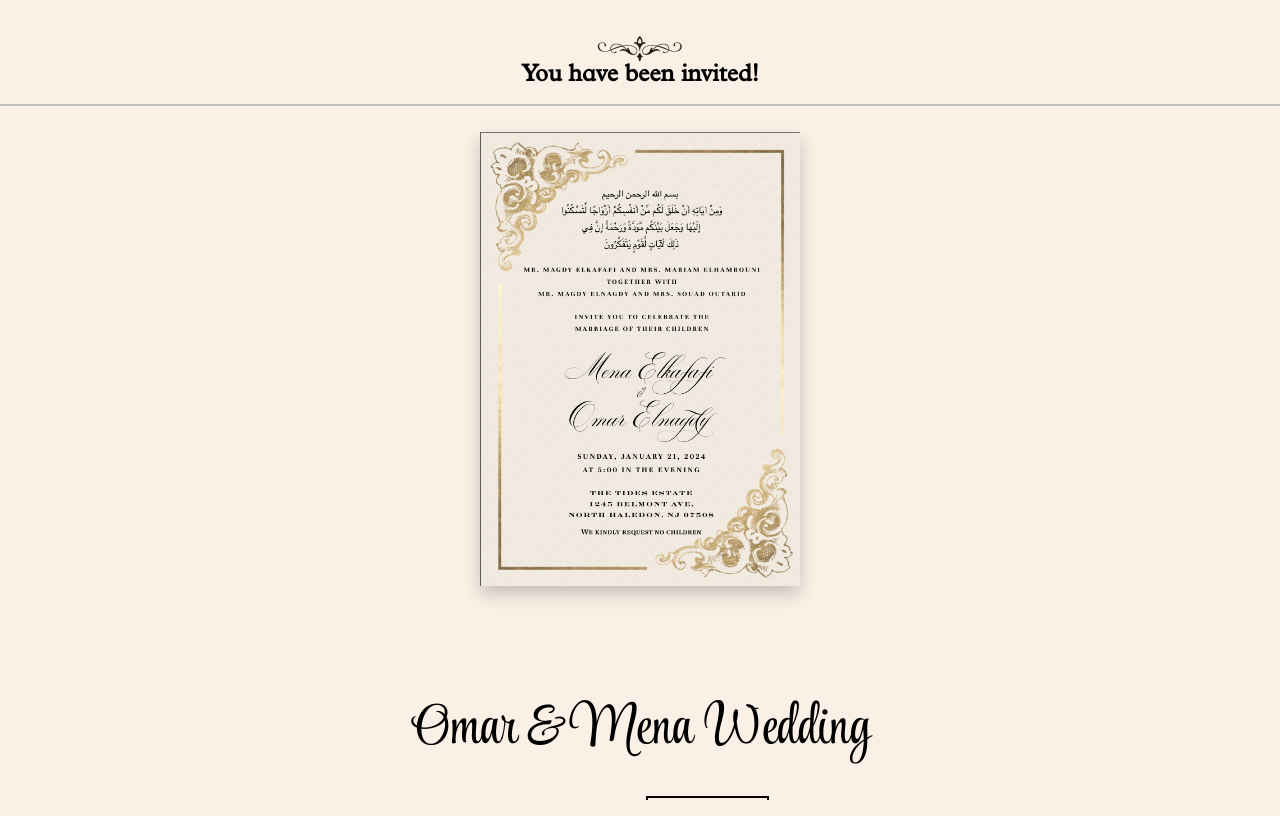
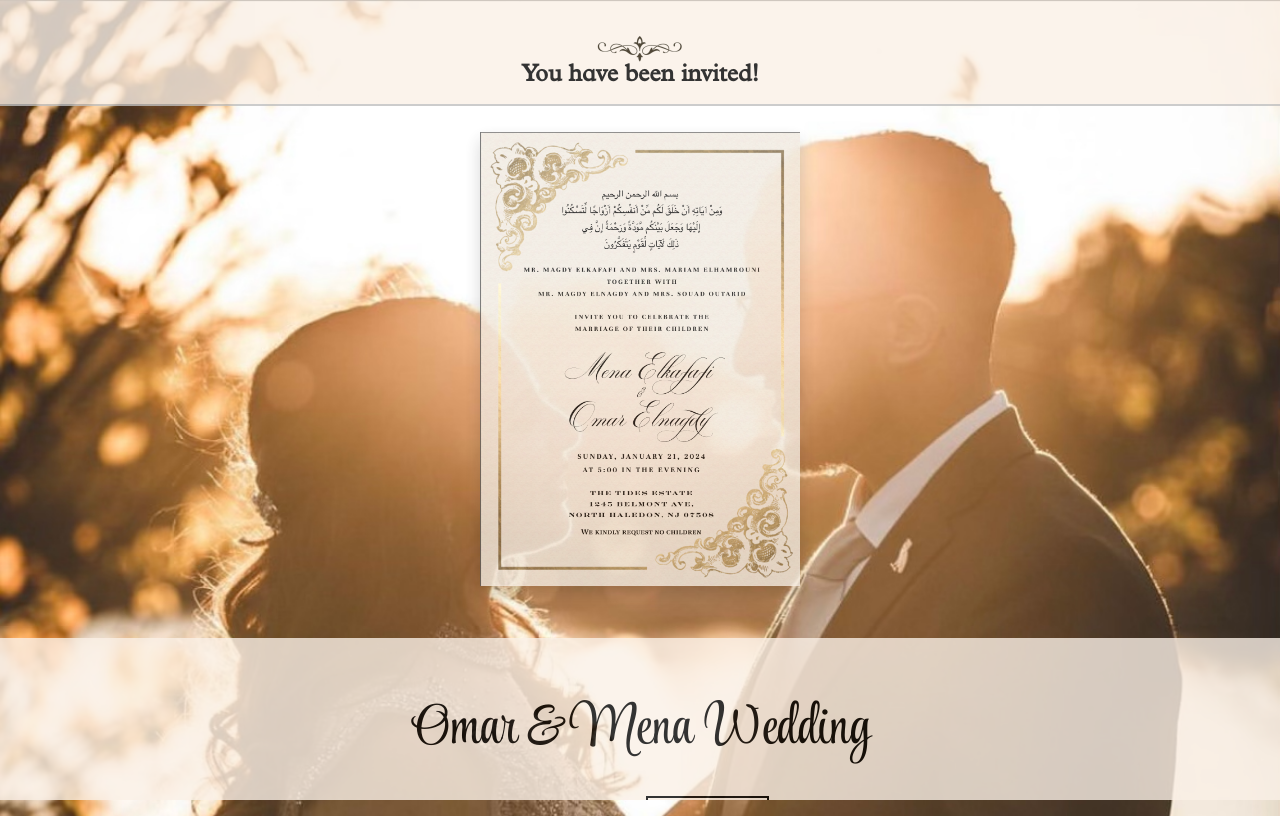
Before and after one commit to omar212/Omar-Mena-Wedding-RSVP-Website, a React (Create React App) app: page / in a window 1280 px wide. Built offline with nearby package versions, Linux system fonts and the light colour scheme.

Commit message:
added image and guests

```diff
--- a/src/App.css
+++ b/src/App.css
@@ -33,14 +33,14 @@
 body {
   margin: 0;
   font-family: 'Wedding';
-  /* margin-top: 1em; */
   margin-bottom: 1em;
-  /* background-color: #ffeaa7;
-  background-image: linear-gradient(315deg, #ffeaa7 0%, #000000 74%); */
   background-color: #FAF0E6;
-  /* background-image: linear-gradient(315deg, #f9d29d 0%, #ffd8cb 74%); */
-  /* Set body height to 100vh to take up the full viewport height */
-  height: 100vh;
+  background-image: url('./assets/omarmena.png');
+  background-size: cover;
+  background-position: center top; /* Adjust this line */
+  opacity: 0.8; /* Adjust the opacity as needed */
+  z-index: -1; /* Place it below the content */
+  height: 100%;
   width: 100%;
   overflow: hidden; /* Prevent default body scroll */
 
--- a/src/GuestList/GuestList.js
+++ b/src/GuestList/GuestList.js
@@ -126,9 +126,10 @@ const GuestList = {
   "ennis jabara": 3,
   "ennias jabara": 3,
   "muna jabara": 3,
-  "mahd's dad": 2,
-  "mahd sharif": 2,
-  "maaz sharif": 2,
+  "omar sharif": 3,
+  "mahd sharif": 3,
+  "maaz sharif": 3,
+  "mama sharif": 3,
   "dalia shoukry": 1,
   "ihab shoukry": 1,
   "fatima ghoulshi": 2,
--- a/src/WeddingInvitation/WeddingInvitation.scss
+++ b/src/WeddingInvitation/WeddingInvitation.scss
@@ -9,9 +9,6 @@
     height: auto;
     margin-top: 2%;
     margin-bottom: 2%;
-    // box-shadow: 0px 4px 8px rgba(0, 0, 0, 0.1);
-    // border-bottom: 2px solid silver;
-
   }
 
   .invitation-container.show {
```
Also changed, not shown: src/Components/components.scss (+0 -18 lines), src/assets/omarmena.png (added).
